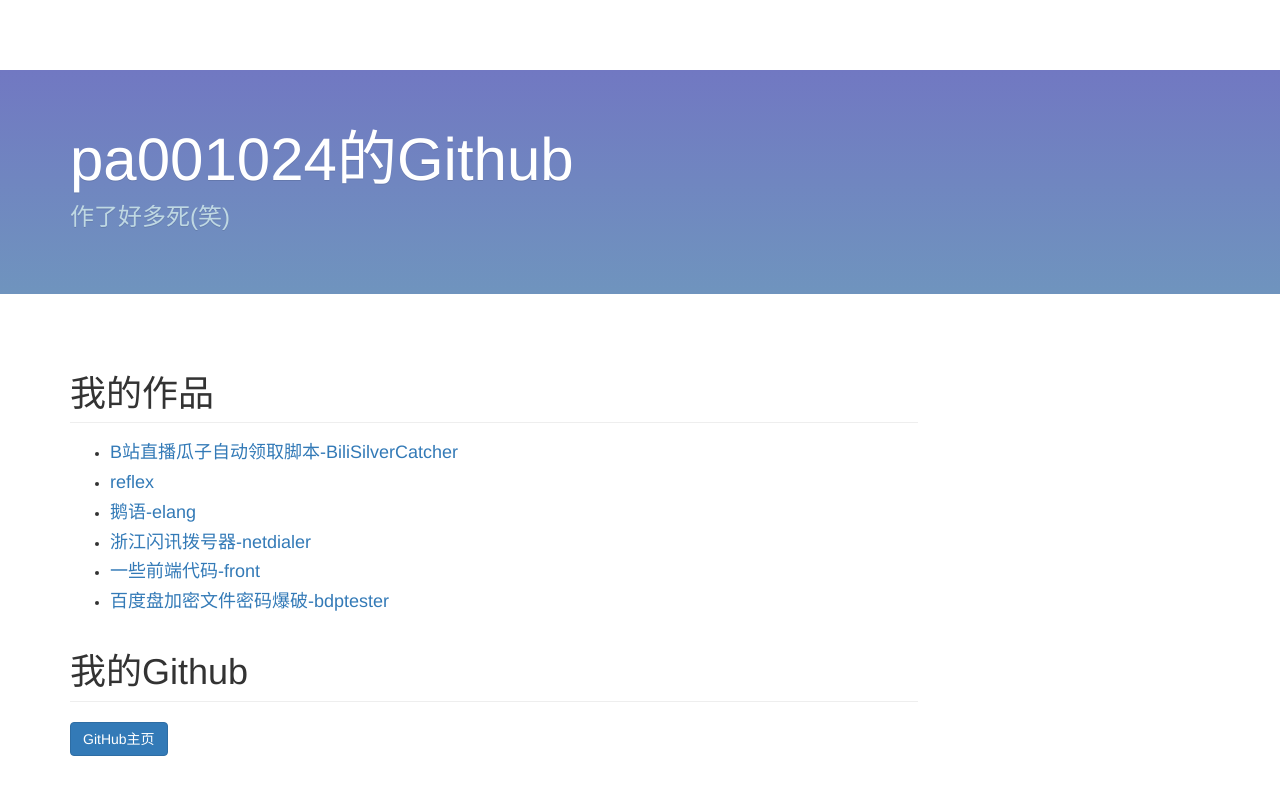
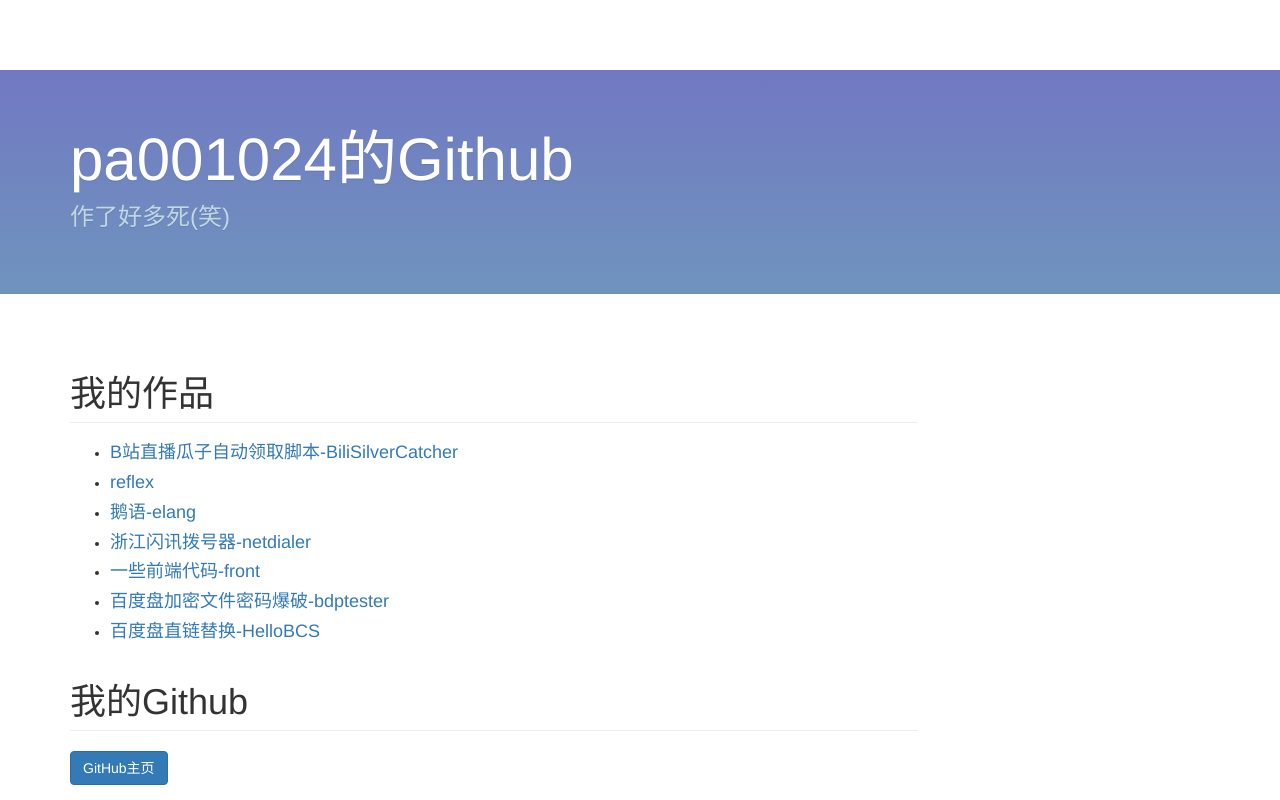
Before and after one commit to pa001024/pa001024.github.io, a plain HTML site: page index.html in a window 1280 px wide. Drawn offline with nearby package versions, Linux system fonts and the light colour scheme.

Commit message:
add HelloBCS

```diff
--- a/index.html
+++ b/index.html
@@ -98,6 +98,7 @@
 					<li><a target="_black" href="https://github.com/pa001024/netdialer"><h4>浙江闪讯拨号器-netdialer</h4></a></li>
 					<li><a target="_black" href="https://github.com/pa001024/front"><h4>一些前端代码-front</h4></a></li>
 					<li><a target="_black" href="https://github.com/pa001024/bdptester"><h4>百度盘加密文件密码爆破-bdptester</h4></a></li>
+					<li><a target="_black" href="https://github.com/pa001024/HelloBCS"><h4>百度盘直链替换-HelloBCS</h4></a></li>
 				</ul>
 				<h1 class="page-header">我的Github</h1>
 				<a href="https://github.com/pa001024" class="btn btn-primary">GitHub主页</a>
```
